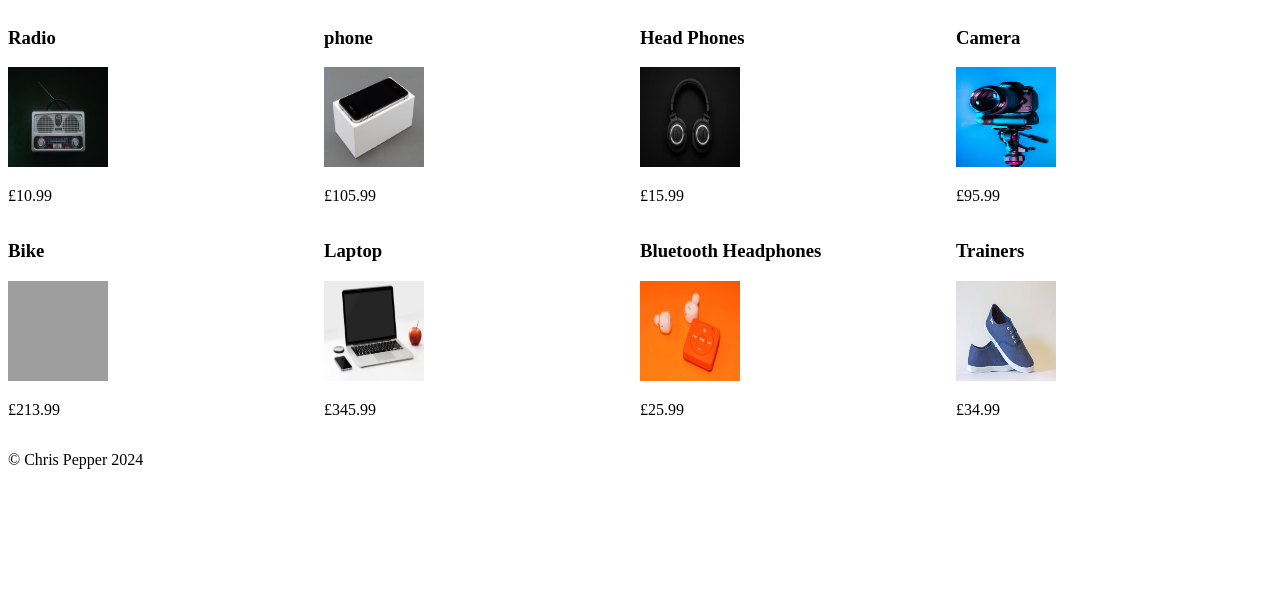
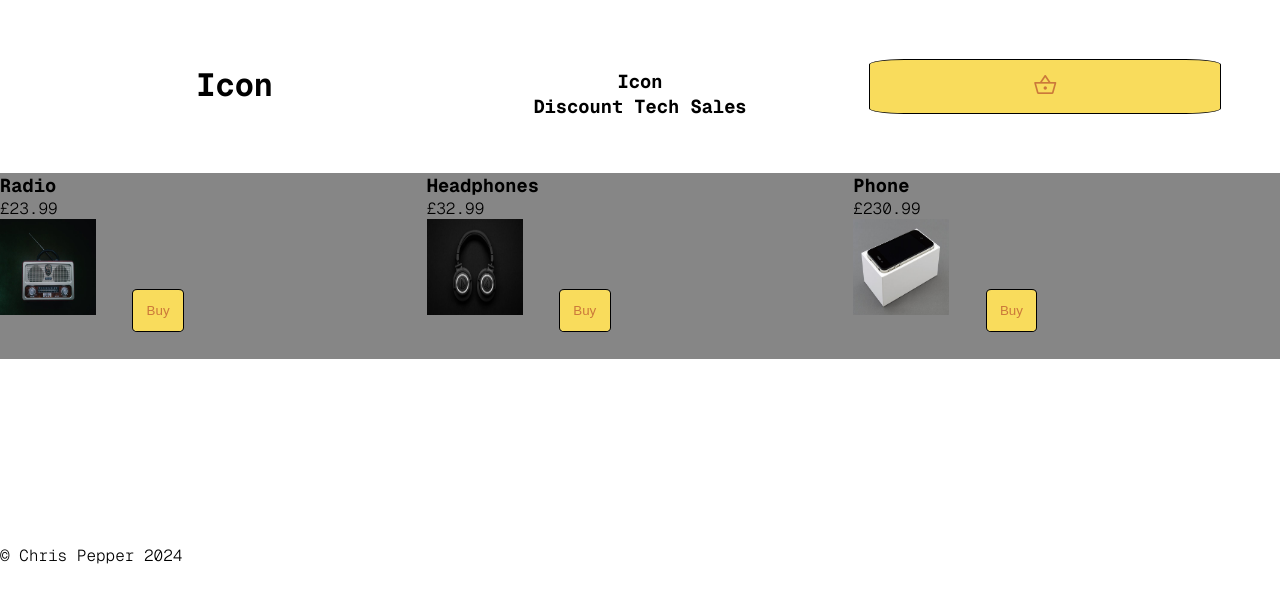
Before and after one commit to Pepper2576/Project_04-E-Commerce, a website: page src/index.html in a window 1280 px wide. Drawn offline with nearby package versions, Linux system fonts and the light colour scheme; grey boxes are pictures that could not be loaded.

Commit message:
decision to move away from using JSON due to ease for making a JS functionality.

```diff
--- a/src/index.html
+++ b/src/index.html
@@ -4,10 +4,55 @@
     <meta charset="UTF-8" />
     <meta name="viewport" content="width=device-width, initial-scale=1.0" />
     <title>Project_04</title>
+    <link rel="stylesheet" href="https://fonts.googleapis.com/css2?family=Material+Symbols+Outlined:opsz,wght,FILL,GRAD@20..48,100..700,0..1,-50..200&icon_names=shopping_basket" />
     <link rel="stylesheet" href="style.css" />
   </head>
   <body>
-    <div class="display"></div>
+    <header>
+      <h1>Icon</h1>
+      <h3>Icon<br> Discount Tech Sales</h3>
+      <button class="btn" id="basket-icon-btn">
+        <span class="material-symbols-outlined basket-icon">
+        shopping_basket
+        </span>
+      </button>
+    </header>
+    <div class="display">
+      <div class="product-card">
+        <h3>Radio</h3>
+        <p>£23.99</p>
+        <img src="./data/imgs/img1.jpg" alt="" />
+        <button
+          class="btn"
+          onclick="addToCart('Radio', 23.99, './data/imgs/img1.jpg')"
+        >
+          Buy
+        </button>
+      </div>
+      <div class="product-card">
+        <h3>Headphones</h3>
+        <p>£32.99</p>
+        <img src="./data/imgs/img3.jpg" alt="" />
+        <button
+        class="btn"
+        onclick="addToCart('Headphones', 32.99, './data/imgs/img2.jpg')"
+        >
+        Buy
+      </button>
+    </div>
+      <div class="product-card">
+        <h3>Phone</h3>
+        <p>£230.99</p>
+        <img src="./data/imgs/img2.jpg" alt="" />
+        <button
+        class="btn"
+        onclick="addToCart('Phone', 230.99, './data/imgs/img2.jpg')"
+        >
+        Buy
+      </button>
+    </div>
+      </div>
+    </div>
     <footer id="footer">
       <p>&copy; Chris Pepper <span id="date"></span></p>
     </footer>
--- a/src/script.js
+++ b/src/script.js
@@ -3,23 +3,27 @@ const displayEle = document.querySelector('.display');
 
 dateEle.innerHTML = new Date().getFullYear();
 
-async function loadData() {
-  try {
-    const res = await fetch('./data/items.json');
-    const data = await res.json();
-    console.log(data);
+// async function loadData() {
+//   try {
+//     const res = await fetch('./data/items.json');
+//     const data = await res.json();
+//     console.log(data);
 
-    displayEle.innerHTML = data
-      .map((i) => {
-        return `<div class="test">
-          <h3>${i.productName}</h3>
-          <img src="./data/${i.img}" alt="">
-          <p>£${i.price}</p>
-        </div>`;
-      })
-      .join('');
-  } catch (err) {
-    console.error(`Error loading JSON Data: ${err}`);
-  }
+//     displayEle.innerHTML = data
+//       .map((i) => {
+//         return `<div class="product-card">
+//           <h3>${i.productName}</h3>
+//           <p>£${i.price}</p>
+//           <img src="./data/${i.img}" alt="">
+//         </div>`;
+//       })
+//       .join('');
+//   } catch (err) {
+//     console.error(`Error loading JSON Data: ${err}`);
+//   }
+// }
+// loadData();
+
+function addToCart(name, cost, imgUrl) {
+  console.log(`${name}\n${cost}\n${imgUrl}`);
 }
-loadData();
--- a/src/style.css
+++ b/src/style.css
@@ -1,10 +1,70 @@
+@import url('https://fonts.googleapis.com/css2?family=Geist+Mono:wght@100..900&family=Roboto+Mono:ital,wght@0,100..700;1,100..700&family=Roboto:wght@400;500;700&display=swap');
+
+:root {
+  --button-color: #f9dc5c;
+  --text-color: #cb793a;
+}
+.material-symbols-outlined {
+  font-variation-settings: 'FILL' 0, 'wght' 400, 'GRAD' 0, 'opsz' 40;
+}
+* {
+  padding: 0;
+  margin: 0;
+}
+body {
+  height: 100vh;
+  width: 100vw;
+  font-family: 'Geist Mono', monospace;
+  font-optical-sizing: auto;
+  font-weight: 300;
+  font-style: normal;
+}
+header {
+  display: grid;
+  grid-template-columns: repeat(3, 1fr);
+  text-align: center;
+  margin: 2em;
+}
+header > h1 {
+  grid-column: 1;
+  padding-top: 1em;
+}
+header > h3 {
+  grid-column: 2;
+  padding-top: 2em;
+}
+#basket-icon-btn {
+  grid-column: 3;
+}
 .display {
   display: grid;
-  grid-template-columns: repeat(4, 1fr);
+  grid-template-columns: repeat(3, 1fr);
   grid-template-rows: repeat(2, 1fr);
 }
-
-.test > img {
-  height: 100px;
-  width: 100px;
+.product-card {
+  background-color: rgba(0, 0, 0, 0.475);
 }
+.product-card > img {
+  height: 6em;
+  width: 6em;
+}
+.btn {
+  background-color: var(--button-color);
+  padding: 1em;
+  margin: 2em;
+  border: 1px solid black;
+  color: var(--text-color);
+  border-radius: 10%;
+  cursor: pointer;
+}
+@media (max-width: 720px) {
+  header {
+    grid-template-columns: 75% 25%;
+  }
+  header > h3 {
+    display: none;
+  }
+  #basket-icon-btn {
+    grid-column: 2;
+  }
+}
```
